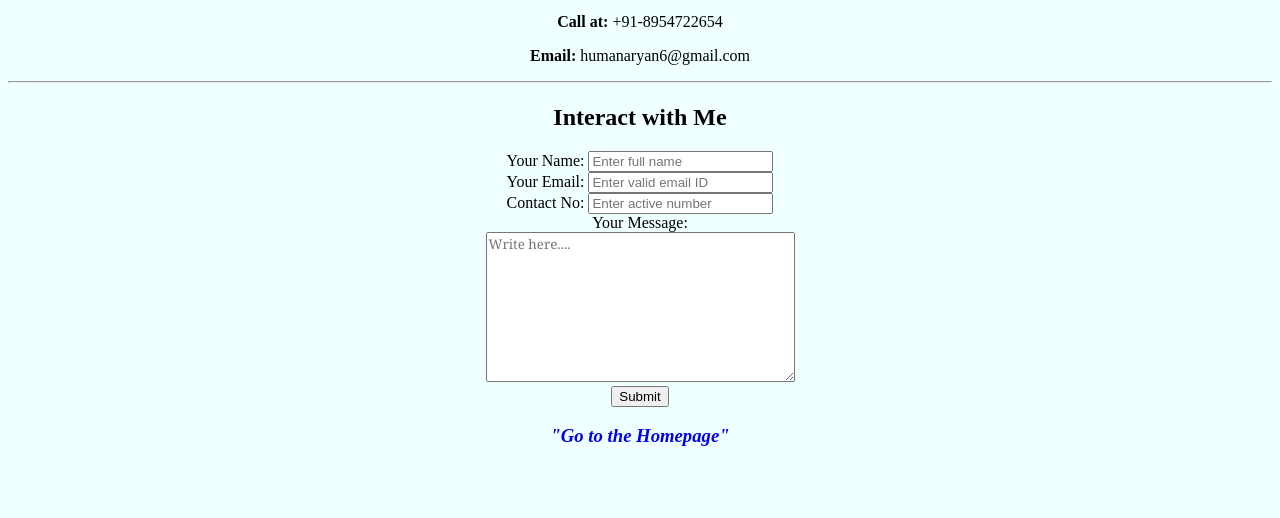
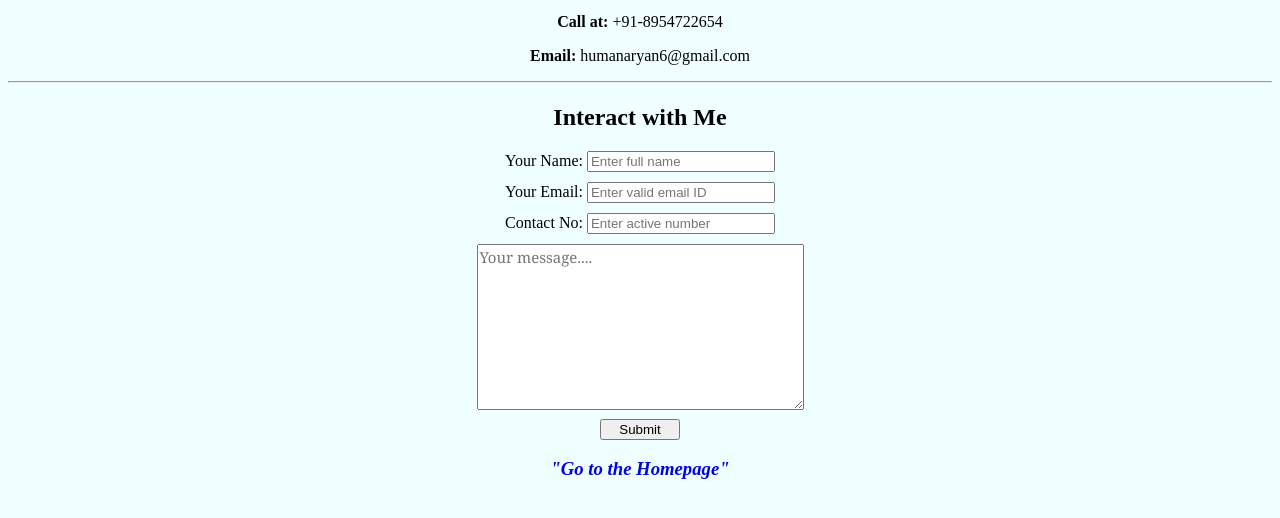
Before and after one commit to aryan-github123/aryan, a plain HTML site: page contact.html in a window 1280 px wide. Shown: the part 102-620 px from the top of the page. Drawn offline with Linux system fonts and the light colour scheme.

Commit message:
Add files via upload

```diff
--- a/contact.html
+++ b/contact.html
@@ -17,10 +17,9 @@
     <hr><br>
     <form action="mailto:humanaryan6@hmail.com" method="post" enctype="text/plain">
         <h2>Interact with Me</h2>
-        Your Name: <input type="text" placeholder="Enter full name" name="Name"><br> Your Email: <input type="email" placeholder="Enter valid email ID" name="Email"><br> Contact No: <input type="tel" placeholder="Enter active number" name="Contact No."><br>Your
-        Message: <br>
-        <textarea cols="36" rows="8" name="Message" placeholder="Write here...."></textarea><br>
-        <input type="submit" name="" id="">
+        Your Name: <input type="text" placeholder="Enter full name" name="Name"><br> Your Email: <input type="email" placeholder="Enter valid email ID" name="Email"><br> Contact No: <input type="tel" placeholder="Enter active number" name="Contact No."><br>
+        <textarea cols="34" rows="8" name="Message" placeholder="Your message...."></textarea><br>
+        <button type="submit">Submit</button>
         <em><a href="index.html"><h3>"Go to the Homepage"</h3></a></em>
     </form>
 </body>
--- a/style1.css
+++ b/style1.css
@@ -9,8 +9,19 @@ a {
 
 textarea {
     font-family: Cambria, Cochin, Georgia, Times, 'Times New Roman', serif;
+    font-size: 15px;
 }
 
 form {
     margin-top: -25px;
 }
+
+input {
+    margin-bottom: 10px;
+    width: 180px;
+}
+
+button {
+    margin-top: 5px;
+    width: 80px;
+}
```
Also changed, not shown: style.css (+6 -5 lines).
